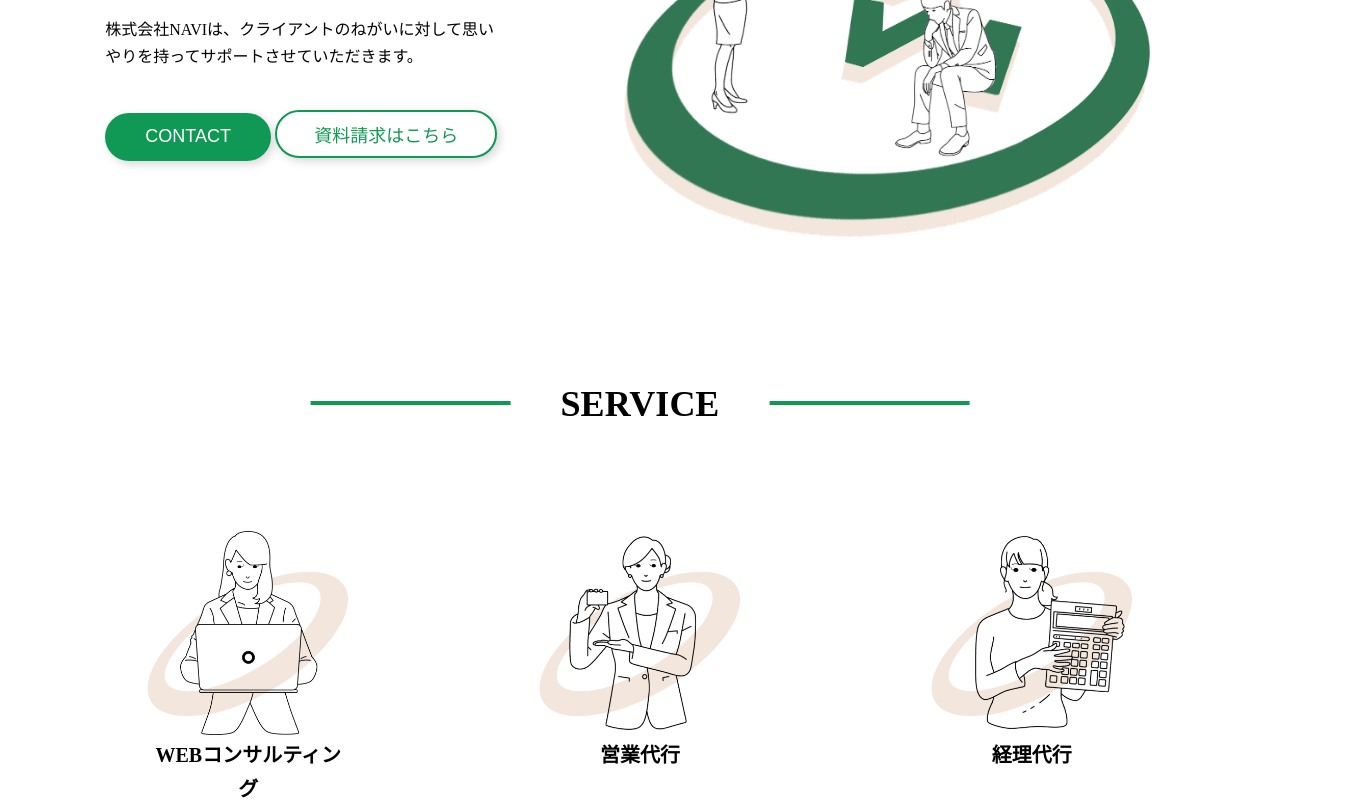
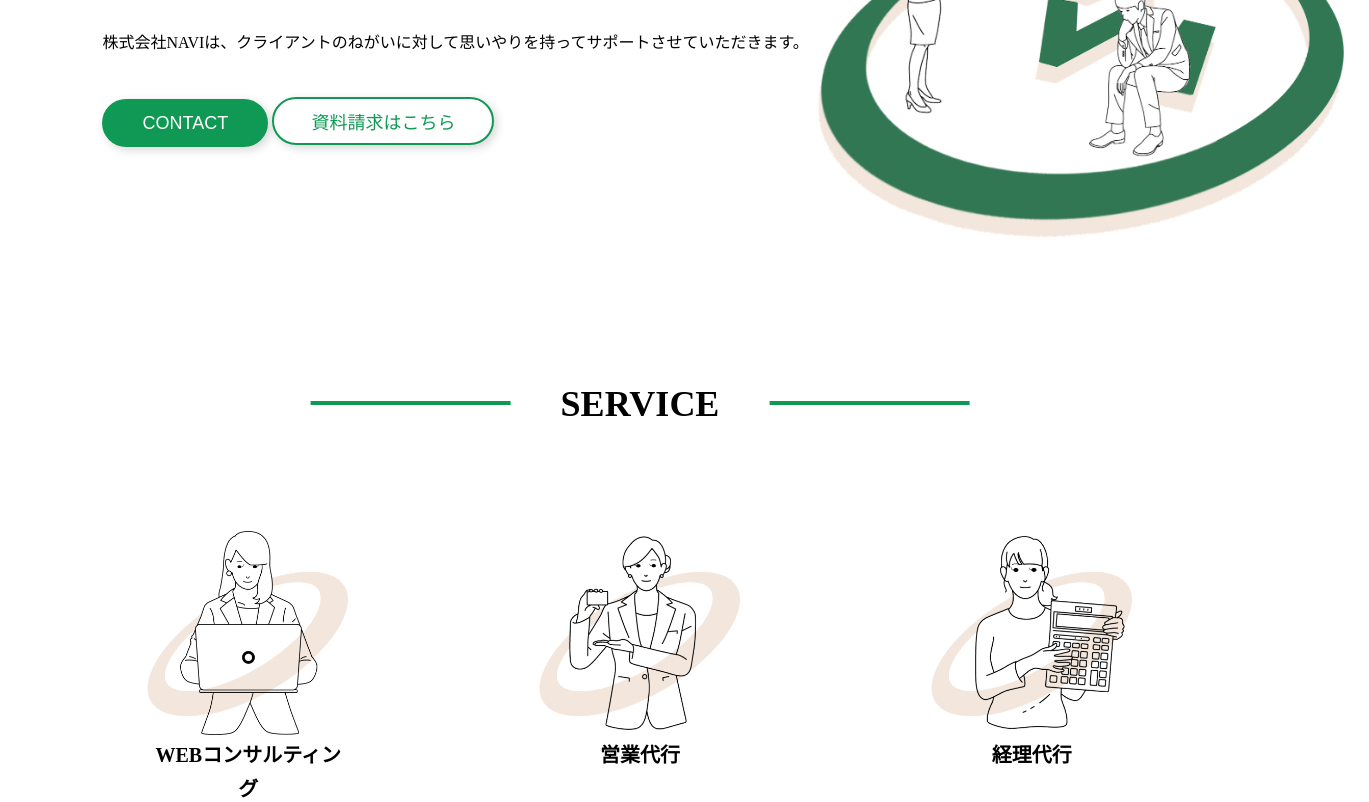
Before and after one commit to makkori1/level2-2, a plain HTML site: page index.html in a window 1280 px wide. Shown: the part 394-1196 px from the top of the page, 1369 px wide, since content can reach past the window. Drawn offline with Linux system fonts and the light colour scheme.

Commit message:
Update index.html

```diff
--- a/index.html
+++ b/index.html
@@ -19,7 +19,7 @@
      <div class="header-box">
        <div class="header-txt">
             <p>日本の会社を、<br class="smp">みちびく会社。</p>
-            <p>株式会社NAVIは、<br class="smp">クライアントのねがいに対して思い<br class="web">やりを持っ<br class="smp">てサポートさせていただきます。</p>
+            <p>株式会社NAVIは、<br class="smp">クライアントのねがいに対して思いやりを持っ<br class="smp">てサポートさせていただきます。</p>
              <div class="header-button">
                 <button onclick="location.href='#' ">CONTACT</button>
                 <button onclick="location.href='#' ">資料請求はこちら</button>
@@ -52,6 +52,7 @@
 
     <section class="about">
       <h2>ABOUT</h2>
+      <div class="about-box">
       <div class="about-inner about-inner-1">
         <div class="about-img">
           <img src="img/about-1.jpg" alt="内装" >
@@ -75,6 +76,7 @@
                <button onclick="location.href='#' ">MORE</button>
            </div>
           </div>
+      </div>
       </div>
     </section>
 
```
